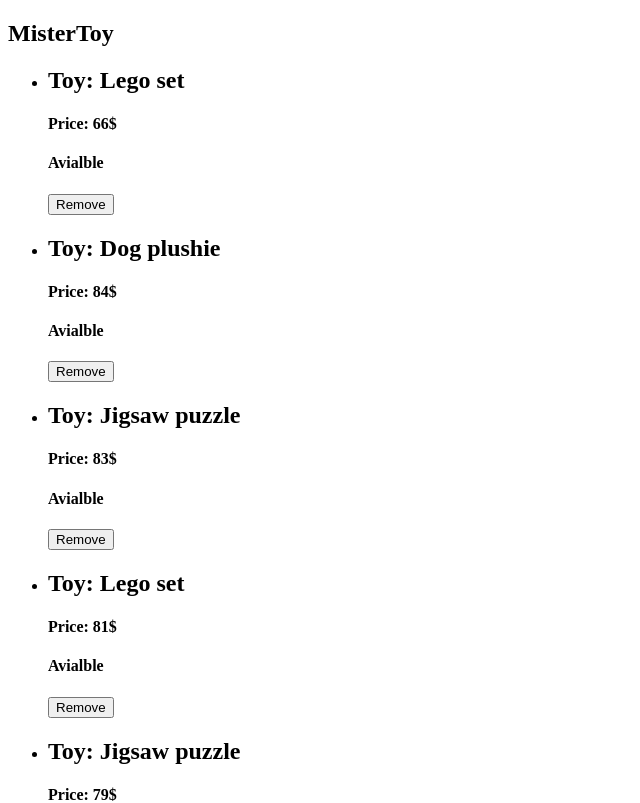
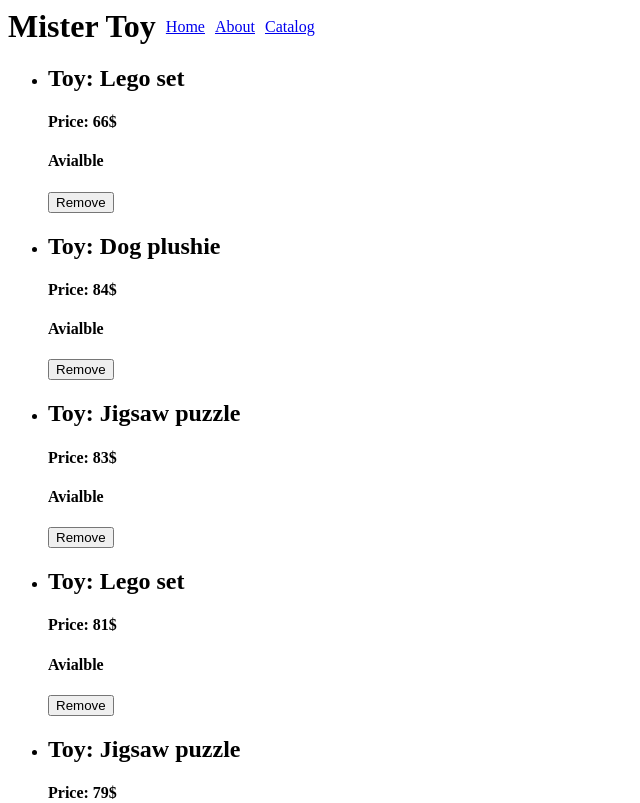
Before and after one commit to DrorGaon/MisterToy---frontend, a React (Vite) app: page / in a window 1280 px wide. Shown: the top 803 px of the page, without its empty margins (0-640 px from the left). Built offline with nearby package versions, Linux system fonts and the light colour scheme.

Commit message:
Add basic app header

```diff
--- a/index.html
+++ b/index.html
@@ -4,6 +4,7 @@
     <meta charset="UTF-8" />
     <link rel="icon" type="image/svg+xml" href="/vite.svg" />
     <meta name="viewport" content="width=device-width, initial-scale=1.0" />
+    <link rel="stylesheet" href="src/assets/style/main.css">
     <title>Vite + React</title>
   </head>
   <body>
--- /dev/null
+++ b/src/assets/style/cmps/AppHeader.css
@@ -0,0 +1,15 @@
+.app-header {
+    display: flex;
+    align-items: center;
+    gap: 10px;
+}
+
+.app-header h1{
+    font-size: 32px;
+    margin: 0;
+}
+
+.app-header nav {
+    display: flex;
+    gap: 10px;
+}
--- a/src/assets/style/main.css
+++ b/src/assets/style/main.css
@@ -0,0 +1 @@
+@import "cmps/AppHeader.css";
--- /dev/null
+++ b/src/cmps/AppHeader.jsx
@@ -0,0 +1,18 @@
+import { NavLink } from "react-router-dom";
+
+
+export function AppHeader(){
+
+
+    return (
+        <section className="app-header">
+            <h1>Mister Toy</h1>
+
+            <nav>
+                <NavLink to="/">Home</NavLink>
+                <NavLink to="/about">About</NavLink>
+                <NavLink to="/toys">Catalog</NavLink>
+            </nav>
+        </section>
+    )
+}
--- a/src/pages/Home.jsx
+++ b/src/pages/Home.jsx
@@ -1,9 +1,10 @@
+import { AppHeader } from "../cmps/AppHeader.jsx";
 import { ToyIndex } from "./ToyIndex.jsx";
 
 export function Home(){
     return (
         <section className="home">
-            <h1>MisterToy</h1>
+            <AppHeader />
             <ToyIndex />
         </section>
     )
```
